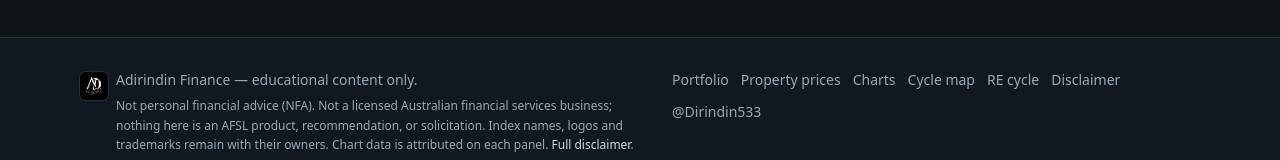
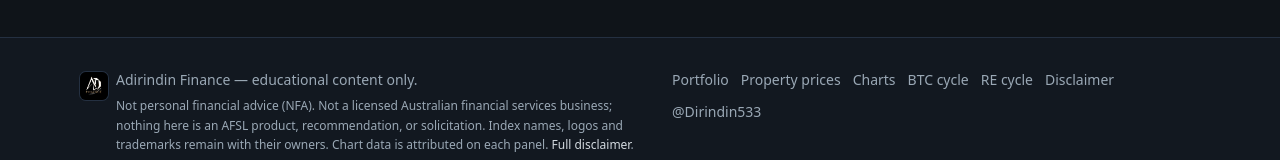
Before and after one commit to adirindin-debug/Adirindin-Finance, a Next.js app: page /tools/real-estate-cycle in a window 1280 px wide. Shown: the part 2339-2499 px from the top of the page. Built offline with nearby package versions, Linux system fonts and the light colour scheme.

Commit message:
Rename footer Cycle map link to BTC cycle
Match header nav for the BTC 4-year /halving cycle tool.

```diff
--- a/src/components/Footer.tsx
+++ b/src/components/Footer.tsx
@@ -37,7 +37,7 @@ export function Footer() {
             Charts
           </Link>
           <Link href="/dashboard/btc-cycle" className="hover:text-accent">
-            Cycle map
+            BTC cycle
           </Link>
           <Link href="/tools/real-estate-cycle" className="hover:text-accent">
             RE cycle
```
